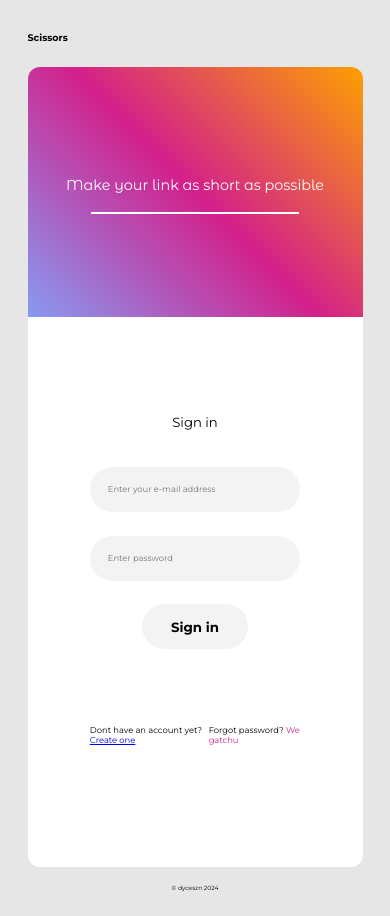
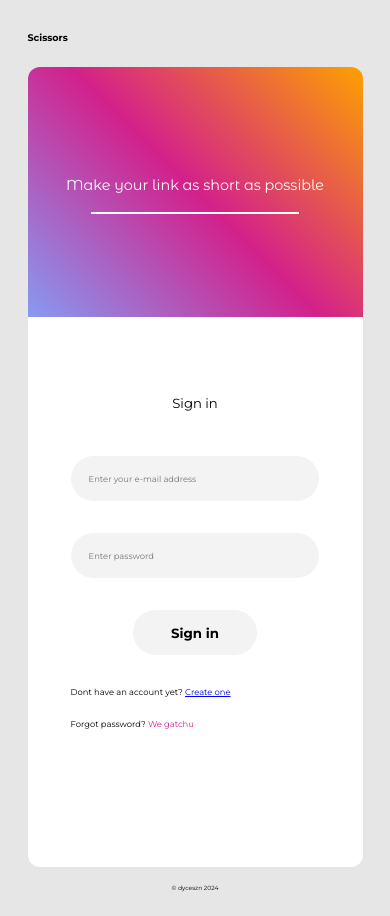
Before and after one commit to dyceszn/scissors, a React (Create React App) app: page /login in a window 390 px wide. Built offline with nearby package versions, Linux system fonts and the light colour scheme; no server answers.

Commit message:
Improve responsiveness across layouts

```diff
--- a/src/Pages/Login.tsx
+++ b/src/Pages/Login.tsx
@@ -117,7 +117,7 @@ const Login: React.FC = () => {
                 <p>
                   Dont have an account yet? <Link to="/">Create one</Link>
                 </p>
-                <p>
+                <p className={LoginStyle.signup}>
                   Forgot password?{"  "}
                   <span
                     onClick={handleForgotPassword}
--- a/src/Pages/Signup.tsx
+++ b/src/Pages/Signup.tsx
@@ -166,7 +166,7 @@ const Signup: React.FC = () => {
                 <label htmlFor="terms"> I agree to terms of service</label>
               </div>
 
-              <p>
+              <p className={SignupStyle.login}>
                 Already have an account? <Link to="/login">Log in</Link>
               </p>
             </div>
--- a/src/Style/Aside.module.css
+++ b/src/Style/Aside.module.css
@@ -15,6 +15,7 @@
 }
 .h1 {
   /* border: 1px solid black; */
+  text-align: center;
   font-family: "Montserrat Alternates";
   font-weight: normal;
   font-size: 1.2rem;
--- a/src/Style/Home.module.css
+++ b/src/Style/Home.module.css
@@ -133,3 +133,16 @@
     width: 100%;
   }
 }
+@media screen and (max-width: 480px) {
+  .section {
+    padding: 2.5rem;
+  }
+  .row2 p {
+    /* border: 1px solid black; */
+    font-size: 0.6rem;
+    text-align: center;
+  }
+  .row3 button {
+    font-size: 0.7rem;
+  }
+}
--- a/src/Style/Login.module.css
+++ b/src/Style/Login.module.css
@@ -101,3 +101,21 @@
     height: 50px;
   } */
 }
+@media screen and (max-width: 480px) {
+  .form {
+    justify-content: unset;
+  }
+  .section {
+    padding: 1rem;
+  }
+  .row6 {
+    height: 3.5rem;
+    /* border: 1px solid black; */
+    flex-direction: column;
+    align-items: normal;
+    justify-content: space-between;
+  }
+  .row6 p {
+    margin: 0;
+  }
+}
--- a/src/Style/Signup.module.css
+++ b/src/Style/Signup.module.css
@@ -112,3 +112,18 @@ input[type="file"] {
     margin-left: 1rem;
   }
 }
+@media screen and (max-width: 480px) {
+  .row6 {
+    height: 3.5rem;
+    /* border: 1px solid black; */
+    flex-direction: column;
+    align-items: normal;
+    justify-content: space-between;
+    font-size: 0.6rem;
+  }
+  .login {
+    align-self: flex-end;
+    margin: 0;
+    font-size: 0.6rem;
+  }
+}
--- a/src/index.css
+++ b/src/index.css
@@ -65,8 +65,8 @@ input:focus {
     flex-direction: column;
   }
 }
-/* @media screen and (max-height: 600px) {
+@media screen and (max-height: 900px) {
   body {
-    height: max-content;
+    height: 900px;
   }
-} */
+}
```
